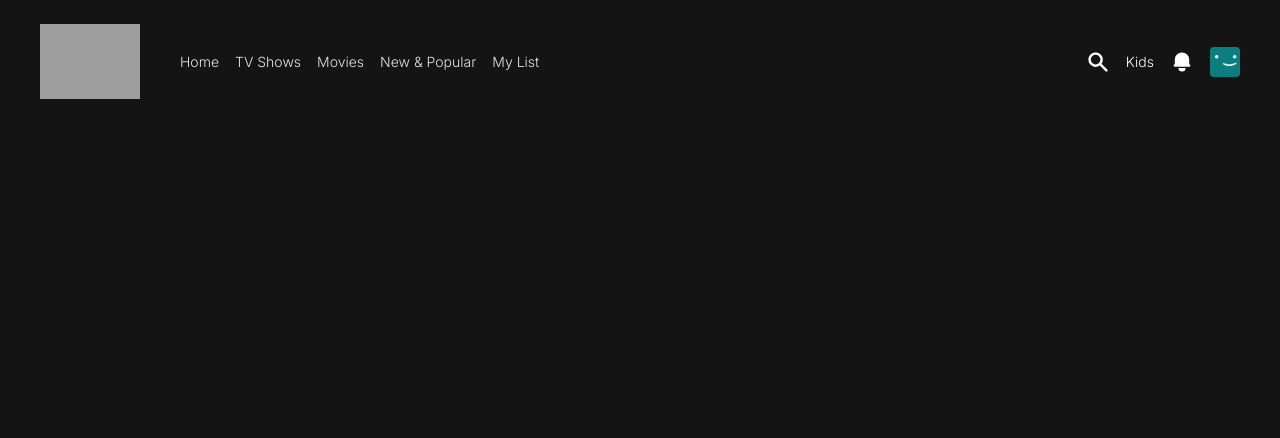
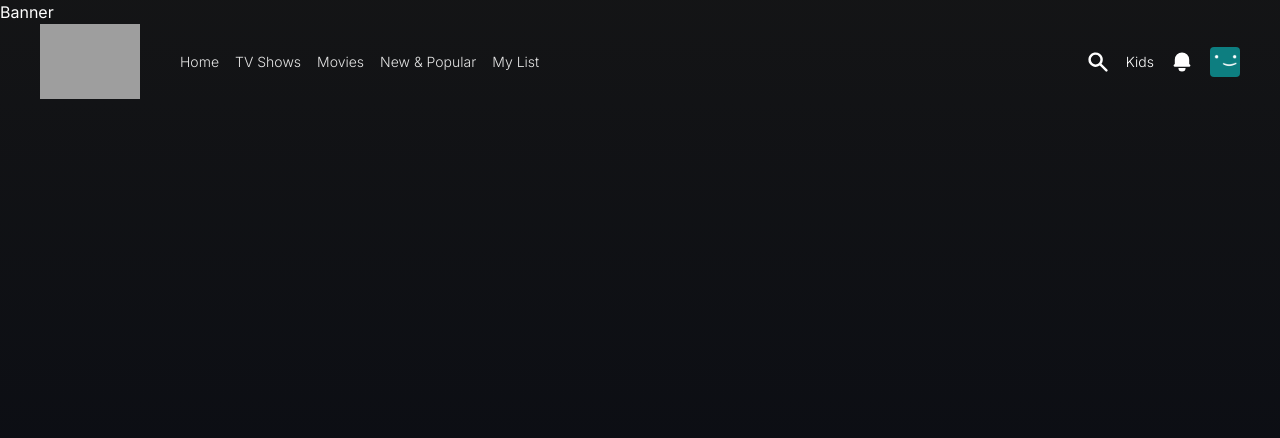
Before and after one commit to Naman1219/Netflix-clone, a Next.js app: page / in a window 1280 px wide. Shown: the top 438 px of the page. Built offline with nearby package versions, Linux system fonts and the light colour scheme; grey boxes are pictures that could not be loaded.

Commit message:
Completed header implementation and startede working on banner

```diff
--- /dev/null
+++ b/app/components/banner/page.tsx
@@ -0,0 +1,8 @@
+
+function Banner() {
+  return (
+    <div>Banner</div>
+  )
+}
+
+export default Banner;
--- a/app/components/header/page.tsx
+++ b/app/components/header/page.tsx
@@ -17,9 +17,15 @@ export default function Header() {
         setIsScrolled(false)
       }
     }
+
+    window.addEventListener("scroll", handleScroll);
+    return () =>{
+      window.removeEventListener("scroll", handleScroll)
+    }
   }, [])
 
-  return ( <header>
+  return (
+  <header className={`${isScrolled && 'bg-[#141414]'}`}>
     <div className="flex items-center space-x-2 md:space-x-10">
     < Image
           // https://rb.gy/ulxxee
--- a/app/page.tsx
+++ b/app/page.tsx
@@ -1,14 +1,17 @@
 import Head from 'next/head';
 import Header from './components/header/page';
+import Banner from './components/banner/page';
 export default function Home() {
   return (
-    <div>
+    <div className="relative h-screen bg-gradient-to-b from-gray-900/10
+    to-[#010511] lg:h-[140vh]">
       <Head>
         <title>Home - Netflix</title>
         <link rel="icon" href="/favicon.ico" />
       </Head>
       <Header />
       <main>
+        <Banner />
         <section>
           {/* Row */}
           {/* Row */}
```
